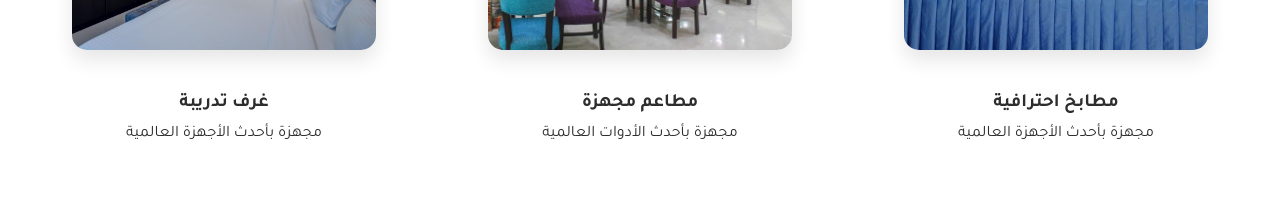
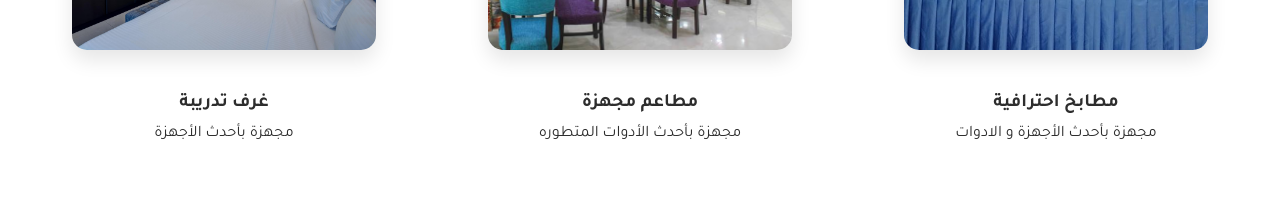
Before and after one commit to ahmednasr0022/madrasah.github.io, a plain HTML site: page index.html in a window 1280 px wide. Shown: the part 2080-2290 px from the top of the page. Drawn offline with Linux system fonts and the light colour scheme.

Commit message:
Update index.html

```diff
--- a/index.html
+++ b/index.html
@@ -350,17 +350,17 @@
             <div class="facility-card">
                 <img src="kitchen.jpg" class="facility-image" alt="مطبخ تدريبي">
                 <h3>مطابخ احترافية</h3>
-                <p>مجهزة بأحدث الأجهزة العالمية</p>
+                <p>مجهزة بأحدث الأجهزة و الادوات</p>
             </div>
             <div class="facility-card">
                 <img src="rest.jpg" class="facility-image" alt="مطبخ تدريبي">
                 <h3>مطاعم مجهزة</h3>
-                <p>مجهزة بأحدث الأدوات العالمية</p>
+                <p>مجهزة بأحدث الأدوات المتطوره</p>
             </div>
             <div class="facility-card">
                 <img src="room.jpg" class="facility-image" alt="مطبخ تدريبي">
                 <h3>غرف تدريبة</h3>
-                <p>مجهزة بأحدث الأجهزة العالمية</p>
+                <p>مجهزة بأحدث الأجهزة </p>
             </div>
             <!-- Add more facility cards -->
         </div>
```
